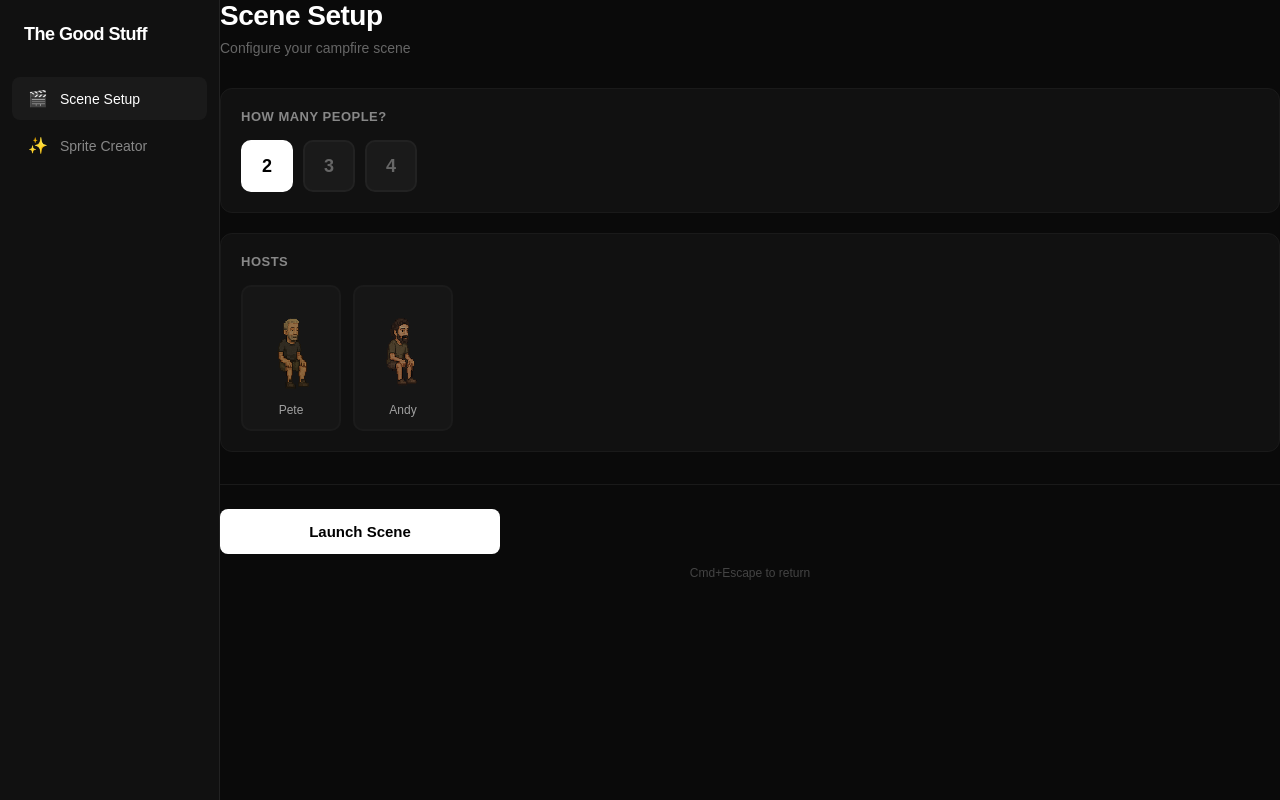
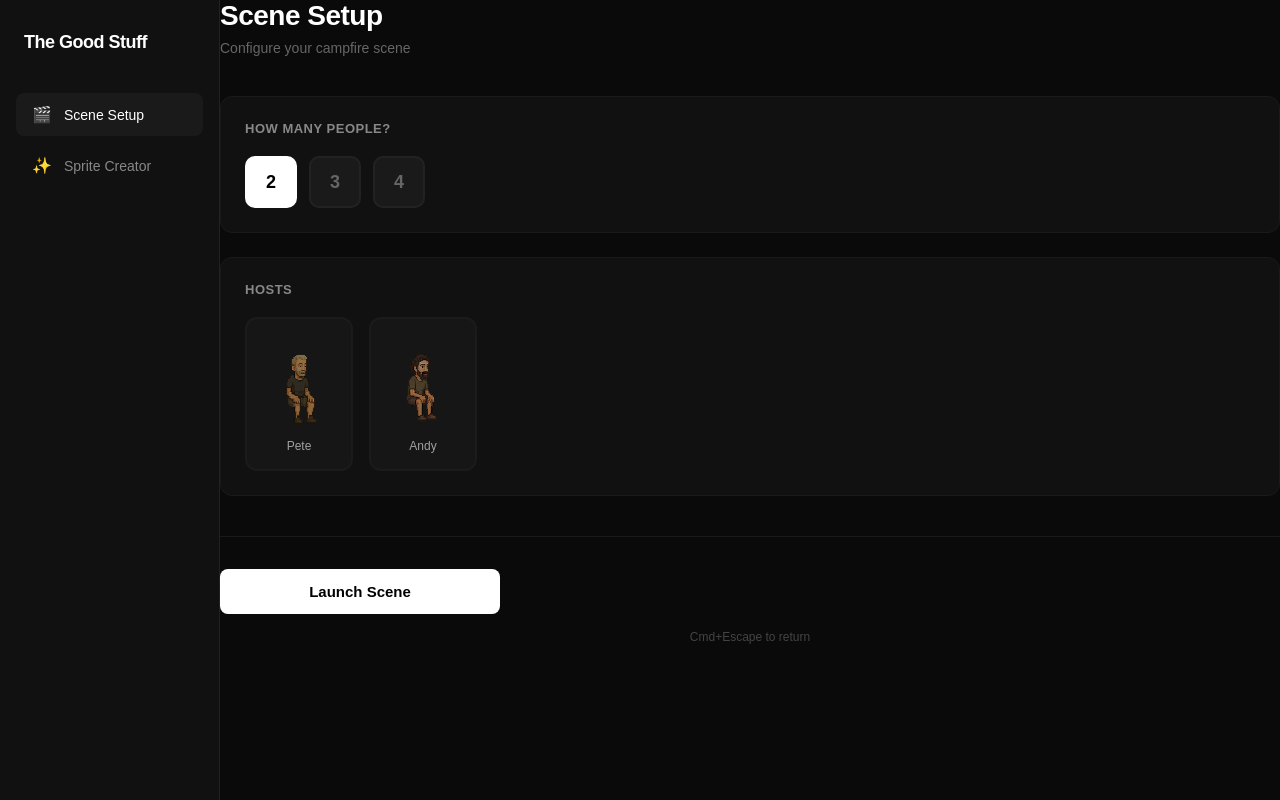
Before and after one commit to andymdavid/good-stuff-campfire, a plain HTML site: page index.html in a window 1280 px wide. Drawn offline with Linux system fonts and the light colour scheme.

Commit message:
Improve spacing throughout dashboard panel
- Increase sidebar and navigation padding
- Add more breathing room to tab containers
- Enlarge card padding and label margins
- Widen character grid gaps and item padding
- Improve footer and placeholder spacing

Co-Authored-By: Claude Opus 4.5 <noreply@anthropic.com>

```diff
--- a/style.css
+++ b/style.css
@@ -373,7 +373,7 @@ div#controls > button {
     border-right: 1px solid #222;
     display: flex;
     flex-direction: column;
-    padding: 24px 0;
+    padding: 32px 0;
 }
 
 .panel-logo {
@@ -381,15 +381,15 @@ div#controls > button {
     font-weight: 700;
     color: #fff;
     padding: 0 24px;
-    margin-bottom: 32px;
+    margin-bottom: 40px;
     letter-spacing: -0.5px;
 }
 
 .panel-nav {
     display: flex;
     flex-direction: column;
-    gap: 4px;
-    padding: 0 12px;
+    gap: 8px;
+    padding: 0 16px;
 }
 
 .nav-item {
@@ -446,13 +446,13 @@ div#controls > button {
     display: flex;
     flex-direction: column;
     height: 100%;
-    max-width: 600px;
+    max-width: 640px;
     margin: 0 auto;
-    padding: 48px 32px;
+    padding: 56px 40px;
 }
 
 .tab-header {
-    margin-bottom: 32px;
+    margin-bottom: 40px;
 }
 
 .tab-title {
@@ -472,18 +472,18 @@ div#controls > button {
     flex: 1;
     display: flex;
     flex-direction: column;
-    gap: 20px;
+    gap: 24px;
 }
 
 .tab-footer {
-    margin-top: 32px;
-    padding-top: 24px;
+    margin-top: 40px;
+    padding-top: 32px;
     border-top: 1px solid #1a1a1a;
     text-align: center;
 }
 
 .footer-hint {
-    margin-top: 12px;
+    margin-top: 16px;
     font-size: 12px;
     color: #444;
 }
@@ -493,7 +493,7 @@ div#controls > button {
     background-color: #111;
     border: 1px solid #1a1a1a;
     border-radius: 12px;
-    padding: 20px;
+    padding: 24px;
 }
 
 .card-label {
@@ -502,14 +502,14 @@ div#controls > button {
     color: #888;
     text-transform: uppercase;
     letter-spacing: 0.5px;
-    margin-bottom: 16px;
+    margin-bottom: 20px;
 }
 
 .card-header {
     display: flex;
     justify-content: space-between;
     align-items: center;
-    margin-bottom: 16px;
+    margin-bottom: 20px;
 }
 
 .card-header .card-label {
@@ -524,7 +524,7 @@ div#controls > button {
 /* Character grid */
 .character-grid {
     display: flex;
-    gap: 12px;
+    gap: 16px;
     flex-wrap: wrap;
 }
 
@@ -532,13 +532,13 @@ div#controls > button {
     display: flex;
     flex-direction: column;
     align-items: center;
-    padding: 12px;
+    padding: 16px;
     background-color: #1a1a1a;
     border: 2px solid transparent;
-    border-radius: 10px;
+    border-radius: 12px;
     cursor: pointer;
     transition: all 150ms ease;
-    width: 100px;
+    width: 108px;
 }
 
 .character-item:hover {
@@ -589,7 +589,7 @@ div#controls > button {
 /* Count buttons */
 .count-buttons {
     display: flex;
-    gap: 10px;
+    gap: 12px;
 }
 
 .count-btn {
@@ -648,7 +648,7 @@ div#controls > button {
     flex-direction: column;
     align-items: center;
     justify-content: center;
-    padding: 60px 20px;
+    padding: 80px 32px;
     background-color: #111;
     border: 1px dashed #222;
     border-radius: 12px;
@@ -656,8 +656,8 @@ div#controls > button {
 }
 
 .placeholder-icon {
-    font-size: 48px;
-    margin-bottom: 16px;
+    font-size: 56px;
+    margin-bottom: 20px;
     opacity: 0.5;
 }
 
@@ -683,8 +683,8 @@ div#controls > button {
 }
 
 .guest-grid .character-item {
-    width: 100px;
-    padding: 12px;
+    width: 108px;
+    padding: 16px;
 }
 
 .guest-grid .character-preview {
```
